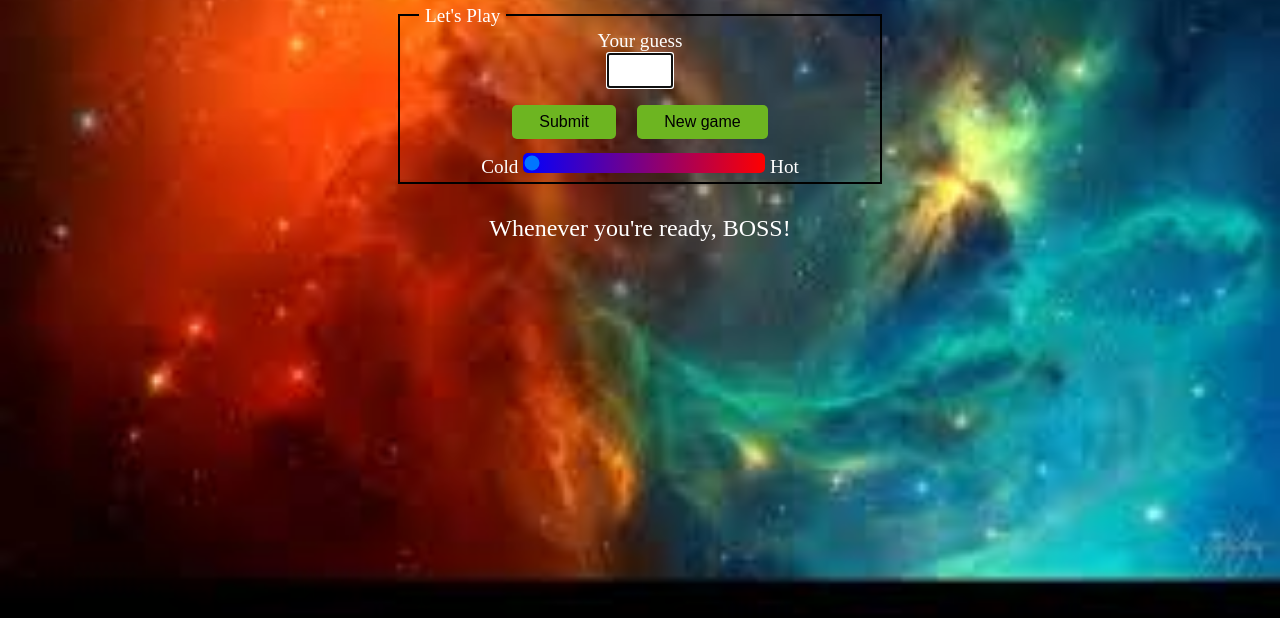
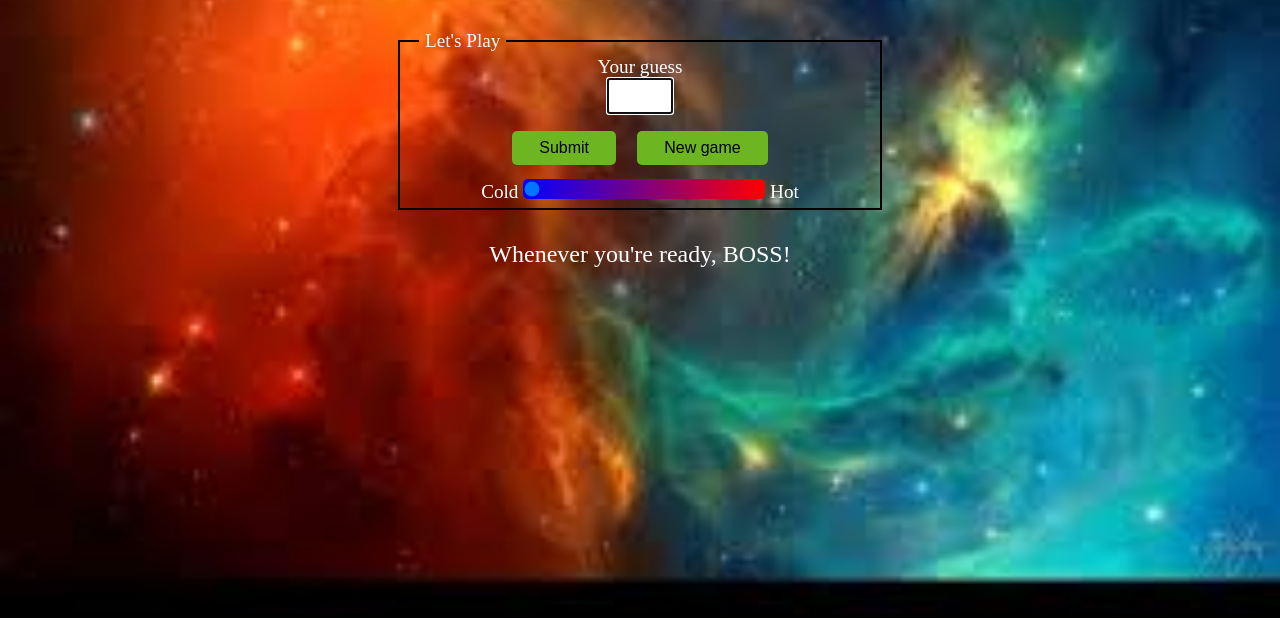
Before and after one commit to andela-calim/hot-or-cold, a plain HTML site: page index.html in a window 1280 px wide. Shown: the part 180-800 px from the top of the page. Drawn offline with Linux system fonts and the light colour scheme.

```diff
--- a/css/main.css
+++ b/css/main.css
@@ -6,6 +6,7 @@
 body {
 	width: 100%;
 	height: 100%;
+	margin-top: 3%;
 	text-align: center;
 	font-size: 1.2rem;
 	color: #fff;
@@ -15,6 +16,12 @@ body {
   	-o-background-size: cover;
 	background-size: cover;
 }
+
+/*#container {
+	position: relative;
+	top: 70%;
+}
+*/
 h1 {
 	font-size: 2.5rem;
 	margin: 1%;
--- a/index.html
+++ b/index.html
@@ -7,6 +7,7 @@
 		<title>Hot or Cold</title>
 	</head>
 	<body>
+		<div id="container">
 			<header>
 				<h1><span class="hot">Hot</span> or <span class="cold">Cold</span></h1>
 			</header>
@@ -36,7 +37,7 @@
 				<p id="visuals">Whenever you're ready, BOSS!</p>
 				</div>
 			</section>
-
+    </div>
 		<script src="js/game.js"></script>
 	</body>
 </html>
```
Lines whose indentation alone changed are shown as unchanged.
